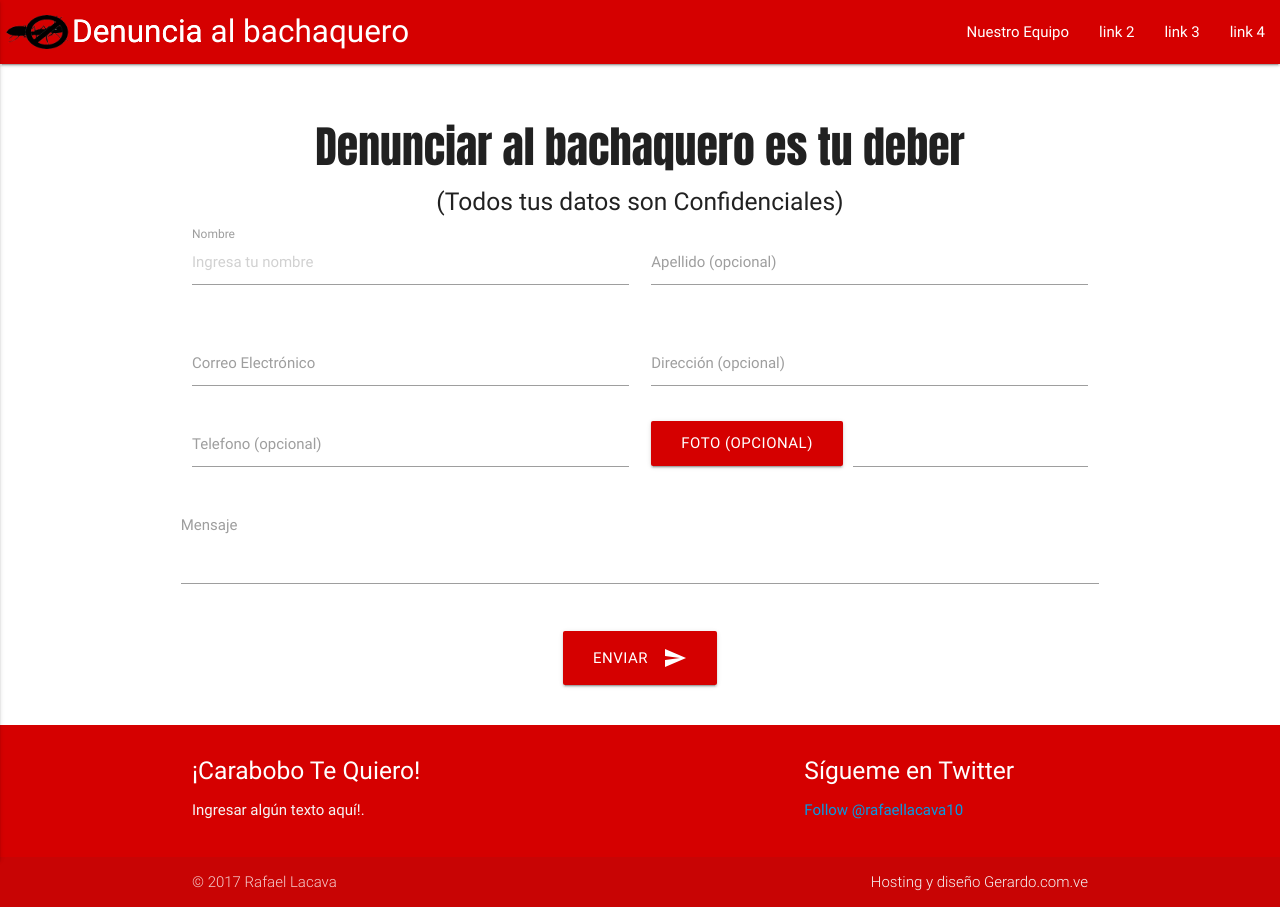
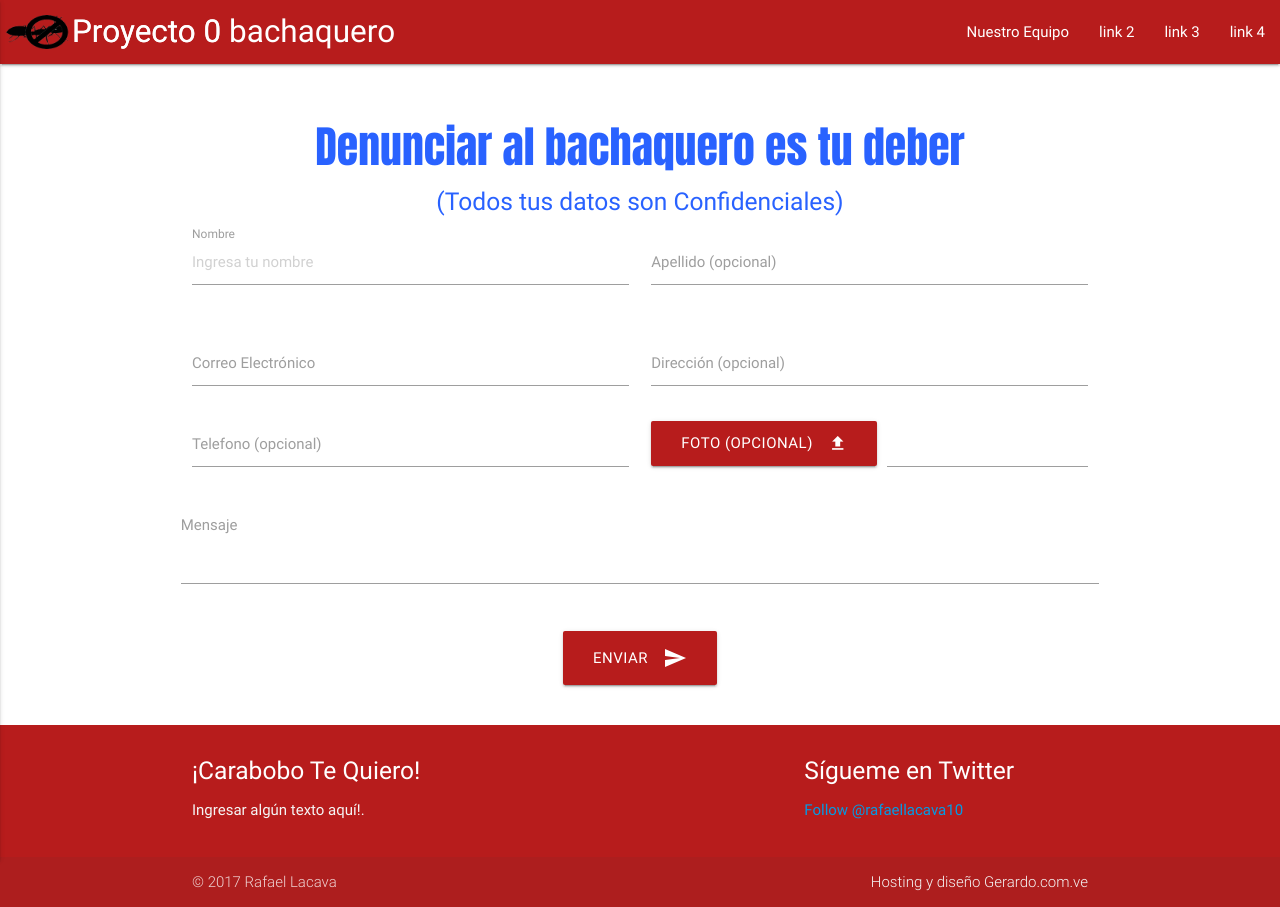
Before and after one commit to algex/Bachaqueros-, a PHP site: page / in a window 1280 px wide. Run offline with PHP 8.4, Linux system fonts and the light colour scheme; some libraries are stand-ins or nearby versions.

Commit message:
changes to client's order

```diff
--- a/css/styles.css
+++ b/css/styles.css
@@ -5,10 +5,12 @@
 .title-index{
 	text-align: center;
 	font-family: 'Anton', sans-serif;
+	color:#2962ff;
 }
 
 .ll{
 	text-align: center;
+	color:#2962ff;s
 
 }
 
--- a/index.php
+++ b/index.php
@@ -16,10 +16,10 @@
     <body>
        <!--Head bar-->
        <header>
-        <nav class="red accent-4 nav-fixed">
+        <nav class="red darken-4 nav-fixed">
         <div class="nav-wrapper">
-        <a href="#!" class="brand-logo hide-on-small-only">Denuncia al bachaquero</a>
-        <a href="#!" class="brand-logo show-on-small">Denuncia</a>
+        <a href="#!" class="brand-logo hide-on-small-only">Proyecto 0 bachaquero</a>
+        <a href="#!" class="brand-logo show-on-small">Proyecto 0</a>
         <img class="ico" src="img/ico.png">
         <a href="#" data-activates="mobile-demo" class="button-collapse"><i class="material-icons">menu</i></a>
         <ul class="right hide-on-med-and-down">
@@ -76,7 +76,8 @@
         </div>
 
   <div class="file-field input-field col s12 m6">
-      <div class="btn red accent-4">
+      <div class="btn red darken-4">
+      <i class="material-icons right">file_upload</i>
         <span>Foto (Opcional)</span>
         <input type="file">
       </div>
@@ -96,7 +97,7 @@
   </div>
 
     <div class="center-align">
-     <button class="btn waves-effect waves-light btn-large red accent-4 " type="submit" name="action">Enviar
+     <button class="btn waves-effect waves-light btn-large red darken-4" type="submit" name="action">Enviar
       <i class="material-icons right">send</i>
      </button>
      </div>
@@ -109,7 +110,7 @@
   </main>
 
 <!--footer-->
-<footer class="page-footer red accent-4">
+<footer class="page-footer red darken-4">
           <div class="container">
             <div class="row">
               <div class="col l6 s12">
```
